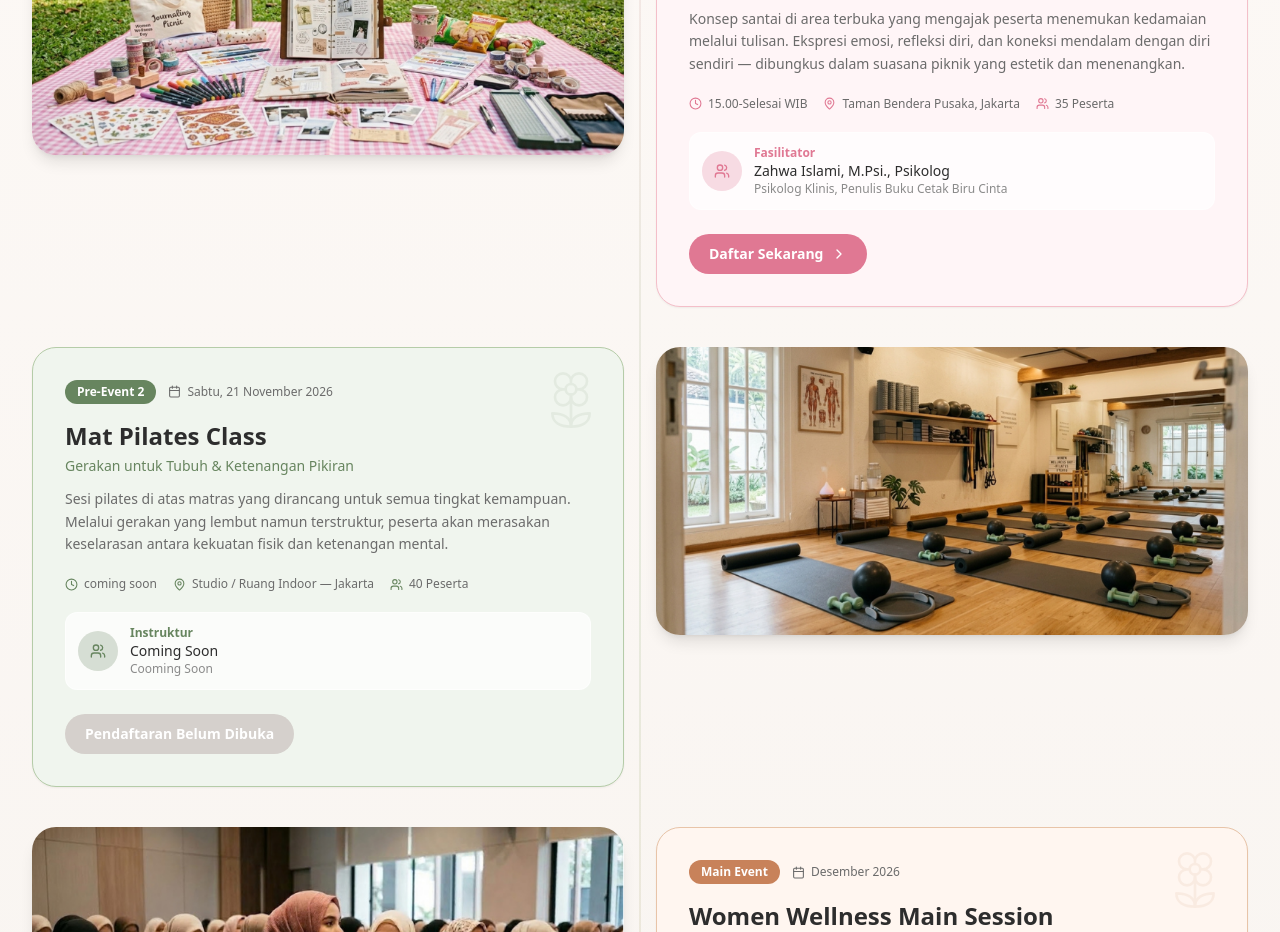
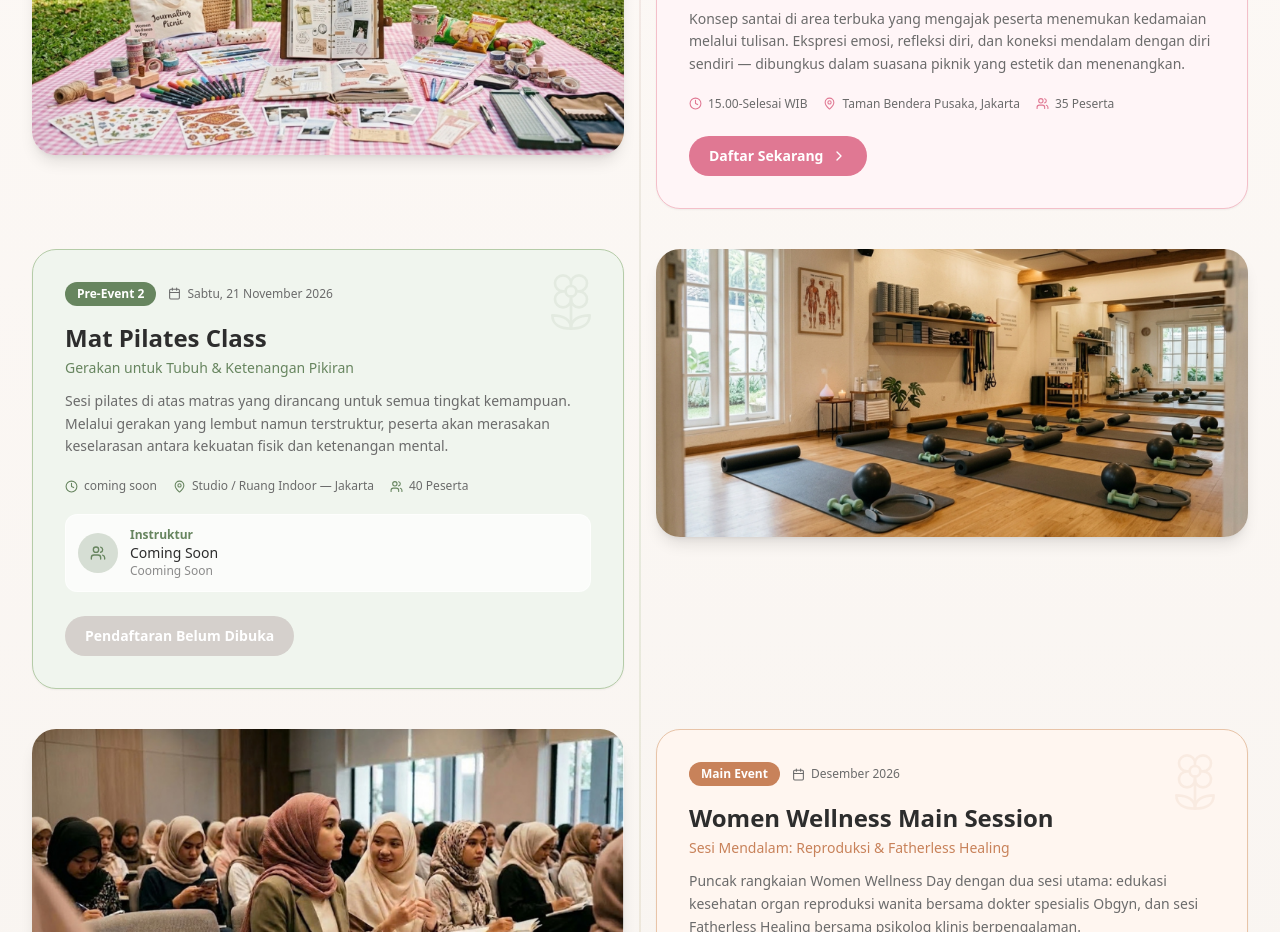
Before and after one commit to womenwellnessday/project-NEW, a React (Vite) app: page / in a window 1280 px wide. Shown: the part 2780-3712 px from the top of the page. Built offline with nearby package versions, Linux system fonts and the light colour scheme.

Commit message:
Fix event speaker details in Schedule component

```diff
--- a/src/components/Schedule.tsx
+++ b/src/components/Schedule.tsx
@@ -6,7 +6,7 @@ const events: Event[] = [
   {
     id: 'october', tag: 'Pre-Event 1', date: 'Sabtu, 24 Oktober 2026', title: 'Journaling Picnic', subtitle: 'Journaling & Refleksi Diri',
     desc: 'Konsep santai di area terbuka yang mengajak peserta menemukan kedamaian melalui tulisan. Ekspresi emosi, refleksi diri, dan koneksi mendalam dengan diri sendiri — dibungkus dalam suasana piknik yang estetik dan menenangkan.', time: '15.00-Selesai WIB', location: 'Taman Bendera Pusaka, Jakarta', capacity: '35 Peserta', accentColor: '#E07893', bgColor: '#FFF5F7', borderColor: '#F4BFC9', open: true,
-    speaker: { role: 'Fasilitator', title: 'Zahwa Islami, M.Psi., Psikolog', credential: 'Psikolog Klinis, Penulis Buku Cetak Biru Cinta' }, image: '/images/Journaling-picnic.png',
+    image: '/images/Journaling-picnic.png',
   },
   {
     id: 'november', tag: 'Pre-Event 2', date: 'Sabtu, 21 November 2026', title: 'Mat Pilates Class', subtitle: 'Gerakan untuk Tubuh & Ketenangan Pikiran',
```
